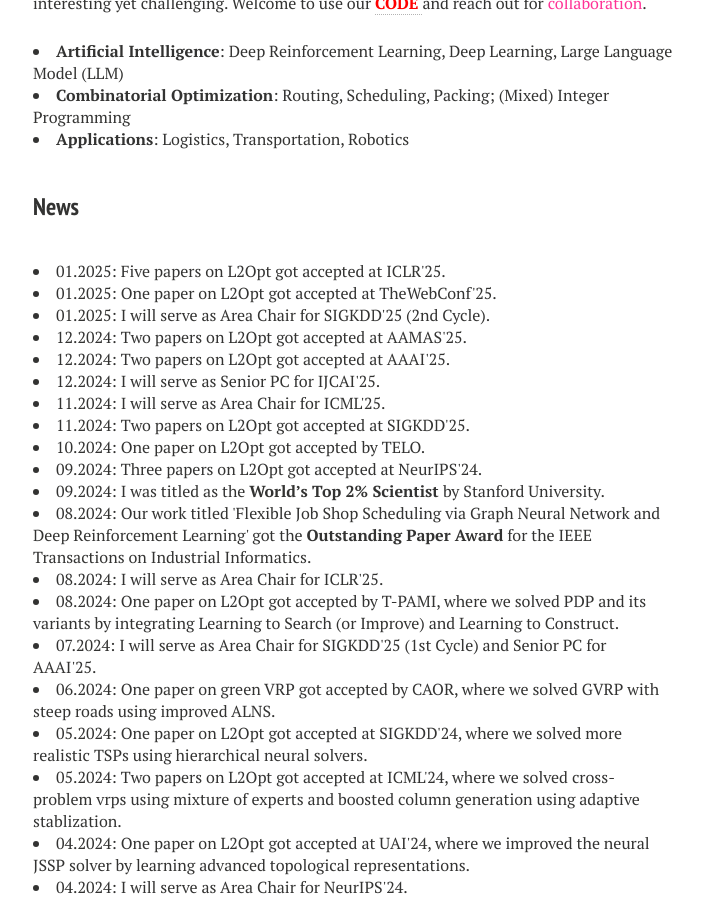
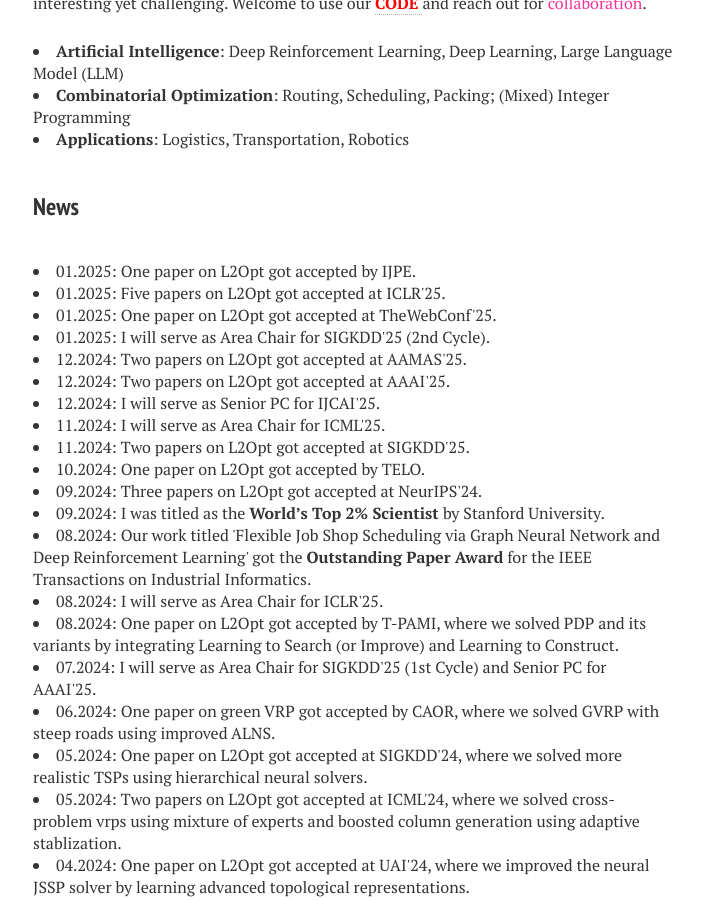
Before and after one commit to zhiguangcaosg/zhiguangcaosg.github.io, a Jekyll site: the page built from index.md, in a window 1280 px wide and 900 px high, scrolled down 812 px. Shown: the whole window, without its empty margins (287-990 px from the left). Built offline with Jekyll 4.4.1, drawn with Linux system fonts in a browser that asks for light colours; nearby versions of some CDN libraries.

Commit message:
Update index.md

```diff
--- a/index.md
+++ b/index.md
@@ -38,6 +38,10 @@ image: banner1.png
 </li>
 
 <h3 style="margin-bottom:-8px;padding-top:20px;">News</h3> <br>
+
+<li>
+01.2025:  One paper on L2Opt got accepted by IJPE.
+</li>
 
 <li>
 01.2025:  Five papers on L2Opt got accepted at ICLR'25.
```
